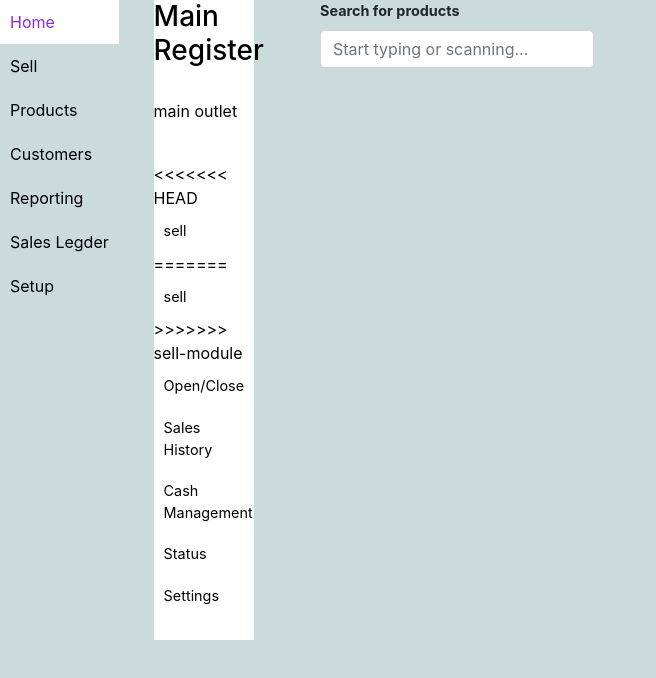
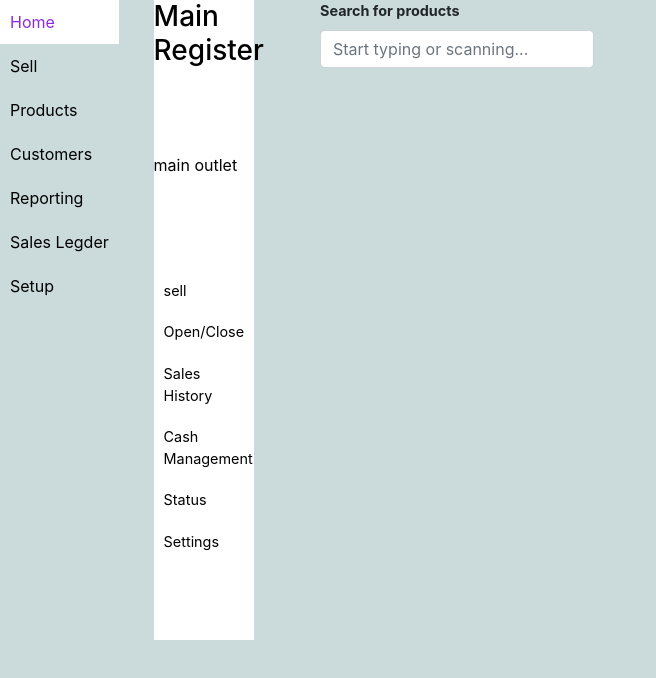
Before and after one commit to stat-solutions/pointOfSale, an Angular app: page /sell in a window 1280 px wide. Shown: the top 678 px of the page, without its empty margins (0-656 px from the left). Built offline with nearby package versions, Linux system fonts and the light colour scheme.

Commit message:
added-gitactions-in-your-branch

```diff
--- a/src/app/sell/sell.component.html
+++ b/src/app/sell/sell.component.html
@@ -9,11 +9,7 @@
         <ul class="nav flex-column">
 
             <li class="nav-item">
-<<<<<<< HEAD
-                <a class="nav-link active" routerLink="/">sell</a>
-=======
                 <a class="nav-link active" routerLink="">sell</a>
->>>>>>> sell-module
             </li>
             <li class="nav-item">
                 <a  class="nav-link"  routerLink="open">Open/Close</a>
```
